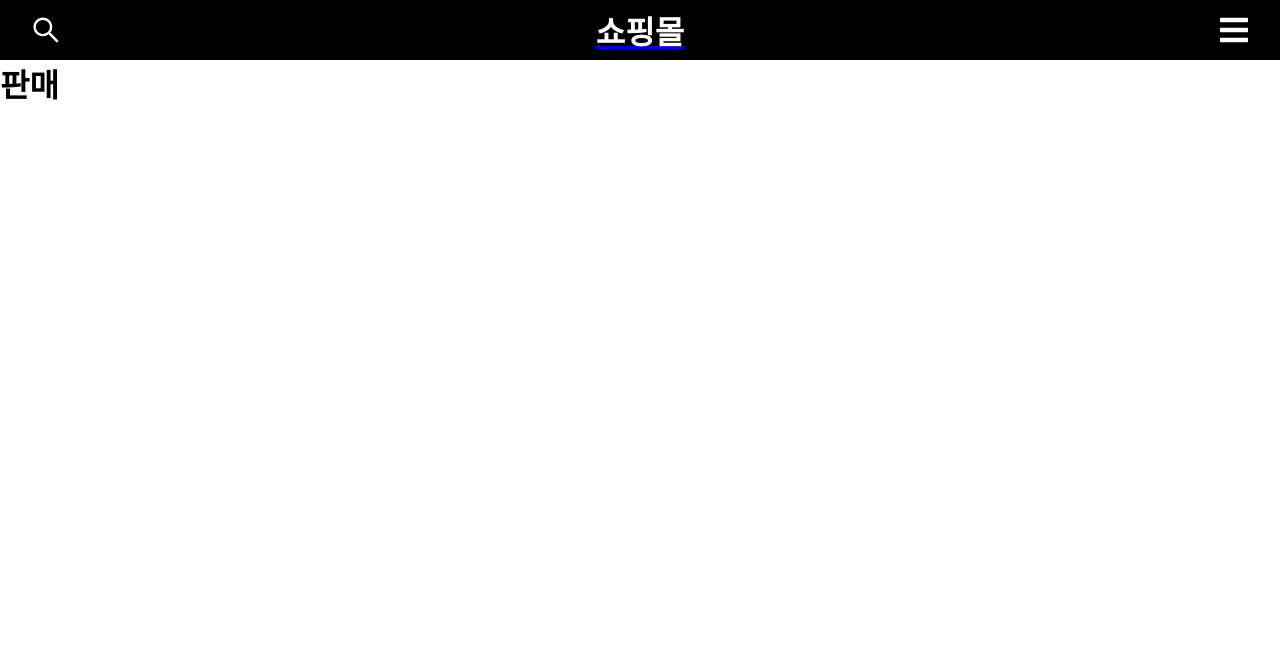
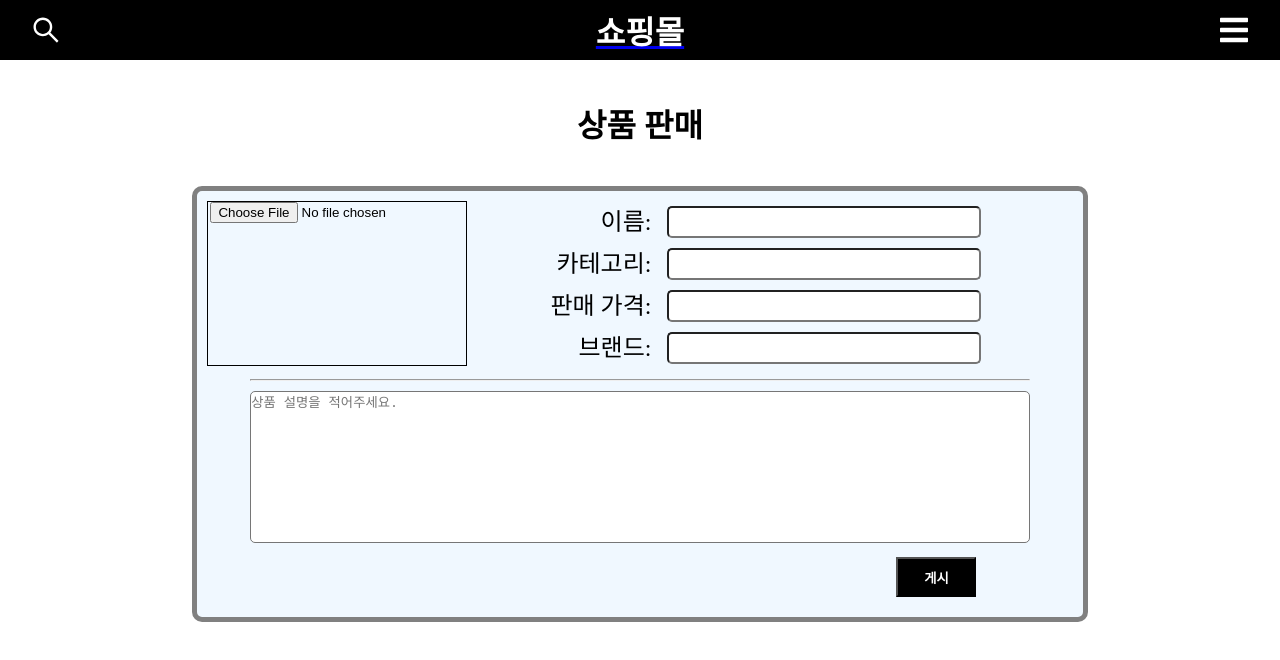
Before and after one commit to SSW20/ShoppingMall, a React (Create React App) app: page /selling in a window 1280 px wide. Shown: the top 660 px of the page. Built offline with nearby package versions, Linux system fonts and the light colour scheme.

Commit message:
Category + Selling

```diff
--- /dev/null
+++ b/src/Components/Category/Category.css
@@ -0,0 +1,34 @@
+.cate_all{
+    width: 80%;
+    margin: auto;
+}
+
+.img_box{
+    width: 33%;
+    height:320px;
+    float: left;
+    overflow: hidden;
+}
+
+.thumbnail{
+    width:100%;
+    height: 100%;
+    transition: 500ms;
+}
+
+.thbName{
+    display: inline-block;
+    position: relative;
+    left: 50%;
+    top: -50%;
+    font-size: 2rem;
+    transform: translate(-50%, -50%);
+    font-weight: bold;
+    text-shadow: -1px 0 white, 1px 0 white, 0 1px white, 0 -1px white;
+    color: black;
+}
+
+.thumbnail:hover{
+     transform: scale(1.1);
+     transition: 500ms;
+ }
--- a/src/Components/Category/Category.js
+++ b/src/Components/Category/Category.js
@@ -1,9 +1,19 @@
 import React from "react";
+import cate1 from "../../images/1.jpg"
+import cate2 from "../../images/test.jpg"
+import ImgBox from "./ImgBox";
+import './Category.css'
 
 function Category() {
+
+    const cateName = ["카테고리1", "카테고리2","카테고리3", "카테고리4","카테고리5", "카테고리6","카테고리7", "카테고리8","카테고리9"];
+    const cateSrc = [cate1, cate2, cate1, cate2, cate1, cate2, cate1, cate2, cate1];
+    const cateObj = cateName.map((mem, idx) => {return {name: mem, src: cateSrc[idx]}});
+    // 카테고리 이름, 카테고리 이미지 소스(주소)로 구성된 객체
+
   return (
-    <div>
-      <h1>카테고리</h1>
+    <div className="cate_all">
+        <ImgBox cate={cateObj} />
     </div>
   );
 }
--- /dev/null
+++ b/src/Components/Category/ImgBox.js
@@ -0,0 +1,17 @@
+import React from "react";
+import './Category.css';
+import {Link} from "react-router-dom";
+
+export default function ImgBox(props){ // cateObj
+
+
+    return props.cate.map(({name, src}) => { // 각 카테고리 대표 이미지와 그 이름으로 구성된 배열
+        const link = "./categories/".concat(name); // 연결 하이퍼 링크
+        console.log(link);
+        return(
+            <div className="img_box">
+                <Link to={link}><img src={src} className="thumbnail" alt={name}/><span className="thbName">{name}</span></Link>
+            </div>
+        )
+    });
+}
--- /dev/null
+++ b/src/Components/Selling/Selling.css
@@ -0,0 +1,54 @@
+.top{
+    width: 70%;
+    text-align: center;
+    margin:auto;
+    border: 5px solid gray;
+    border-radius: 10px;
+    padding: 10px;
+    background-color: aliceblue;
+}
+
+.sell_img{
+    float:left;
+    width:30%;
+    height: 165px;
+    border: 1px solid black;
+}
+
+.inputs{
+    text-align: right;
+    width: 90%;
+}
+
+.inputs *{
+    border-radius: 5px;
+    margin: 5px;
+    font-size: 1.5em;
+    transition: 400ms;
+}
+
+.inputs *:focus{
+    background-color: aquamarine;
+    transition: 1000ms;
+}
+
+.detail{
+    border-radius: 5px;
+    resize: none;
+    width: 90%;
+}
+
+.submit{
+    width: 80px;
+    height: 40px;
+    margin: 10px;
+    background-color: black;
+    color: white;
+    font-weight: bold;
+}
+
+.submit:hover{
+    color:black;
+    background-color: lightgoldenrodyellow;
+    transition: 200ms;
+}
--- a/src/Components/Selling/Selling.js
+++ b/src/Components/Selling/Selling.js
@@ -1,9 +1,39 @@
 import React from "react";
+import './Selling.css'
 
 function Selling() {
+
   return (
     <div>
-      <h1>판매</h1>
+      <h1 style={{textAlign:"center", fontWeight:"bold", margin:"40px"}}>상품 판매</h1>
+      <div className="top">
+      <form name="selling" action="#" method="post" enctype="multipart/form-data">
+        <div>
+          <div className="sell_img">
+          <input type="file" accept="image/jpg,impge/png,image/jpeg,image/gif"
+                 name="product_img" />
+          </div>
+          <div className="inputs">
+            <label htmlFor="name">이름: </label>
+            <input type="text" id="name" required /><br />
+            <label htmlFor="category">카테고리: </label>
+            <input type="text" id="category" required /><br />
+            <label htmlFor="price">판매 가격: </label>
+            <input type="text" id="price" pattern="^[0-9]+" required /><br />
+            <label htmlFor="brand">브랜드: </label>
+            <input type="text" id="brand" /><br />
+          </div>
+        </div>
+        <hr style={{margin:"auto",marginTop:"10px", marginBottom:"10px", width:"90%", alignSelf:"center"}}/>
+        <div style={{textAlign: "center"}}>
+          <textarea className="detail" placeholder="상품 설명을 적어주세요." rows="10" />
+        </div>
+        <div style={{textAlign:"right", marginRight: "10%"}}>
+          <input className="submit" type="submit" value="게시" />
+        </div>
+
+        </form>
+      </div>
     </div>
   );
 }
```
Also changed, not shown: src/images/test.jpg (added).
